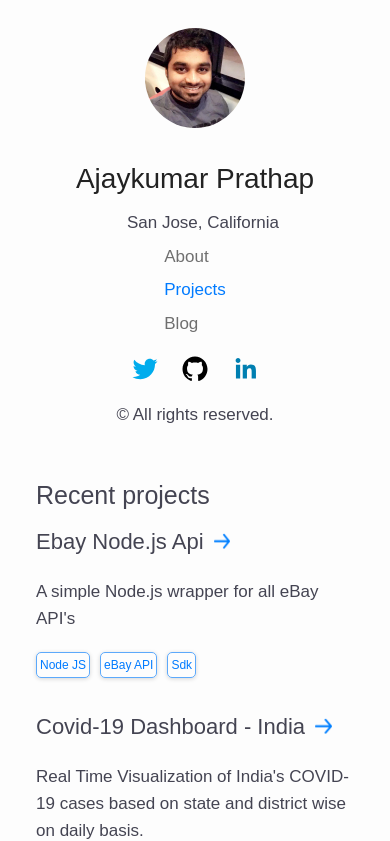
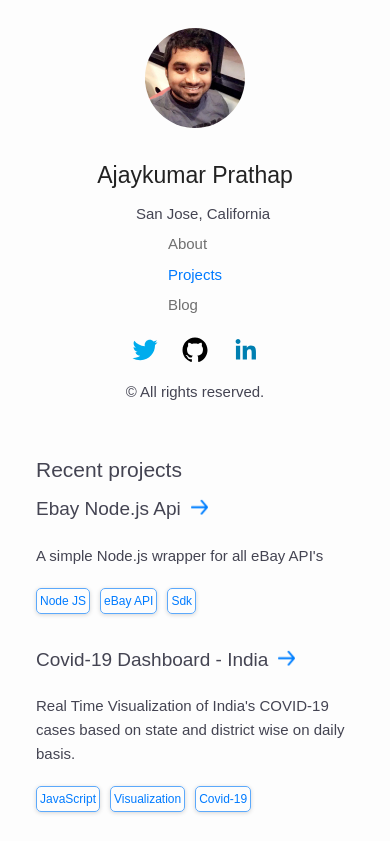
Before and after one commit to pajaydev/ajaykumar, a Gatsby site: page / in a window 390 px wide. Shown: the top 841 px of the page. Built offline with nearby package versions, Linux system fonts and the light colour scheme; Gatsby itself is replaced by a stand-in of ours; a web font is replaced by a local one.

Commit message:
add styles on hover

```diff
--- a/src/components/layout.js
+++ b/src/components/layout.js
@@ -20,10 +20,6 @@ const Layout = ({ children }) => (
         href="https://fonts.googleapis.com/css?family=Google+Sans:300,400,500"
         rel="stylesheet"
       ></link>
-      <link
-        href="https://fonts.googleapis.com/css?family=Google+Sans:300,400,500"
-        rel="stylesheet"
-      ></link>
     </Helmet>
     <section className="wrapper">
       <SideBar />
--- a/src/components/profile.css
+++ b/src/components/profile.css
@@ -24,10 +24,24 @@ ul li {
 
 .nav-item {
   color: #6f6f6f;
+  position: relative;
 }
 
-.nav-item:hover {
-  color: #666;
+.nav-item:after {
+  content: "";
+  position: absolute;
+  width: 100%;
+  transform: scaleX(0);
+  height: 2px;
+  bottom: 0;
+  left: 0;
+  background-color: #007bff;
+  transform-origin: bottom left;
+  transition: transform 0.4s cubic-bezier(0.86, 0, 0.07, 1);
+}
+
+.nav-item:hover:after {
+  transform: scaleX(1);
 }
 
 .nav-active-item {
--- a/src/styles/global.css
+++ b/src/styles/global.css
@@ -62,3 +62,24 @@ a:hover {
   text-decoration: none;
   background-color: transparent;
 }
+
+@media (max-width: 480px) {
+  body {
+    font-size: 15px;
+  }
+  h1 {
+    font-size: 23px;
+  }
+
+  h2 {
+    font-size: 21px;
+  }
+
+  h3 {
+    font-size: 19px;
+  }
+
+  h4 {
+    font-size: 16px;
+  }
+}
```
